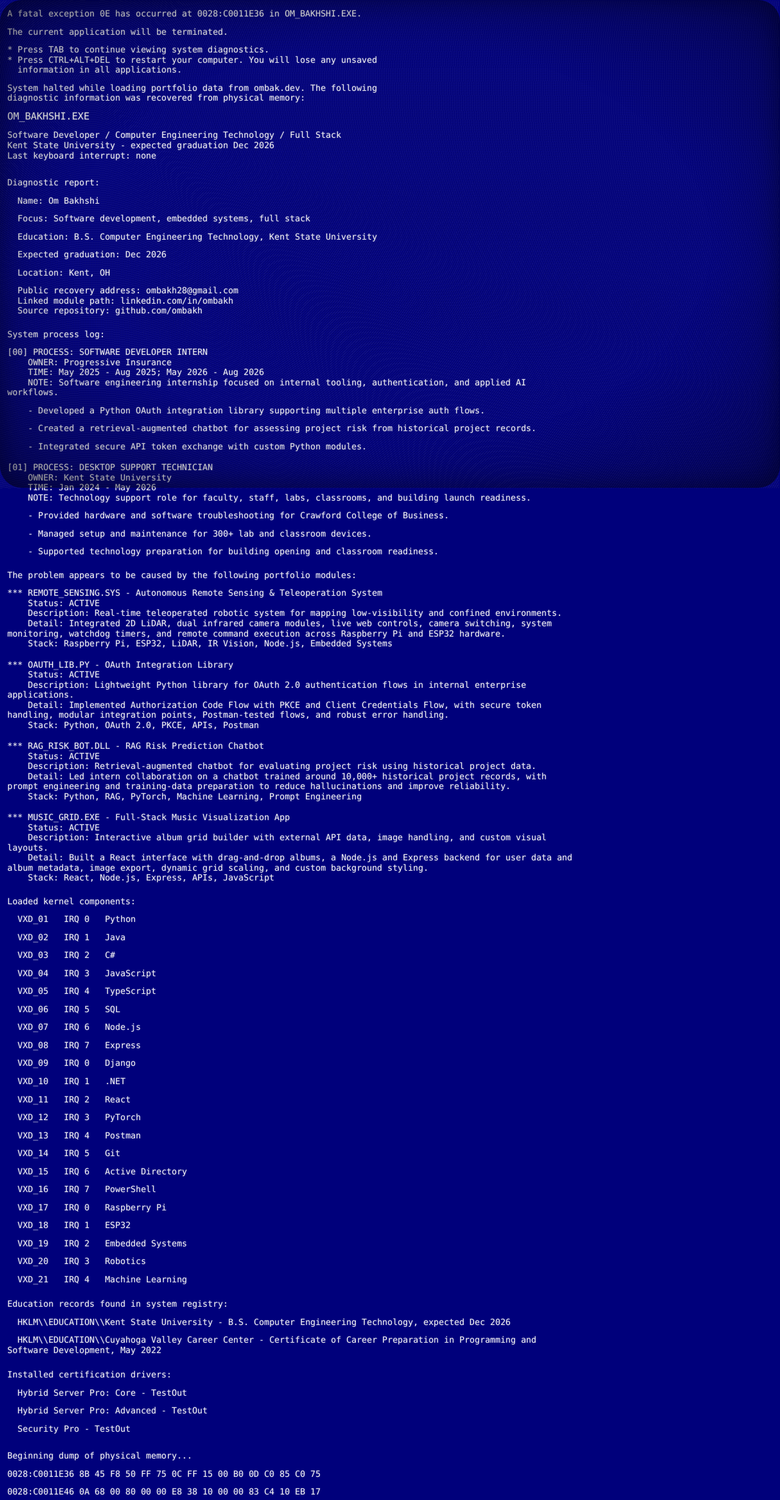
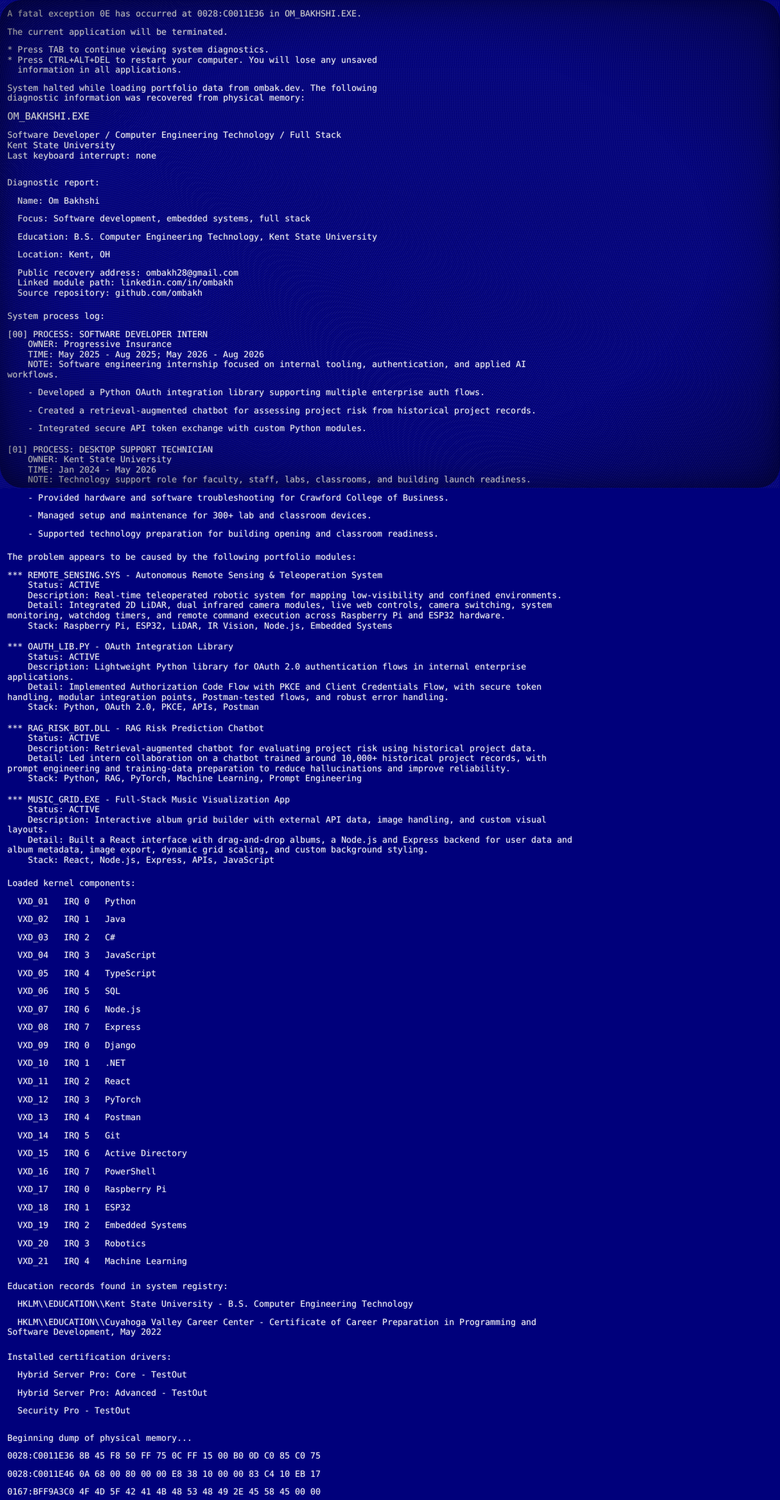
Before and after one commit to ombakh/web, a React (Vite) app: page / in a window 1280 px wide. Shown: the top 2460 px of the page at 61% size. Built offline with nearby package versions, Linux system fonts and the light colour scheme.

Commit message:
Remove expected graduation from portfolio

```diff
--- a/src/App.tsx
+++ b/src/App.tsx
@@ -71,7 +71,7 @@
       <p>
         Software Developer / Computer Engineering Technology / Full Stack
         <br />
-        Kent State University - expected graduation Dec 2026
+        Kent State University
         <br />
         Last keyboard interrupt: {lastKey || 'none'}
         <span className="block-cursor inline-cursor" />
--- a/src/data/portfolio.ts
+++ b/src/data/portfolio.ts
@@ -100,12 +100,11 @@
   'Name: Om Bakhshi',
   'Focus: Software development, embedded systems, full stack',
   'Education: B.S. Computer Engineering Technology, Kent State University',
-  'Expected graduation: Dec 2026',
   'Location: Kent, OH',
 ]
 
 export const education = [
-  'Kent State University - B.S. Computer Engineering Technology, expected Dec 2026',
+  'Kent State University - B.S. Computer Engineering Technology',
   'Cuyahoga Valley Career Center - Certificate of Career Preparation in Programming and Software Development, May 2022',
 ]
 
```
